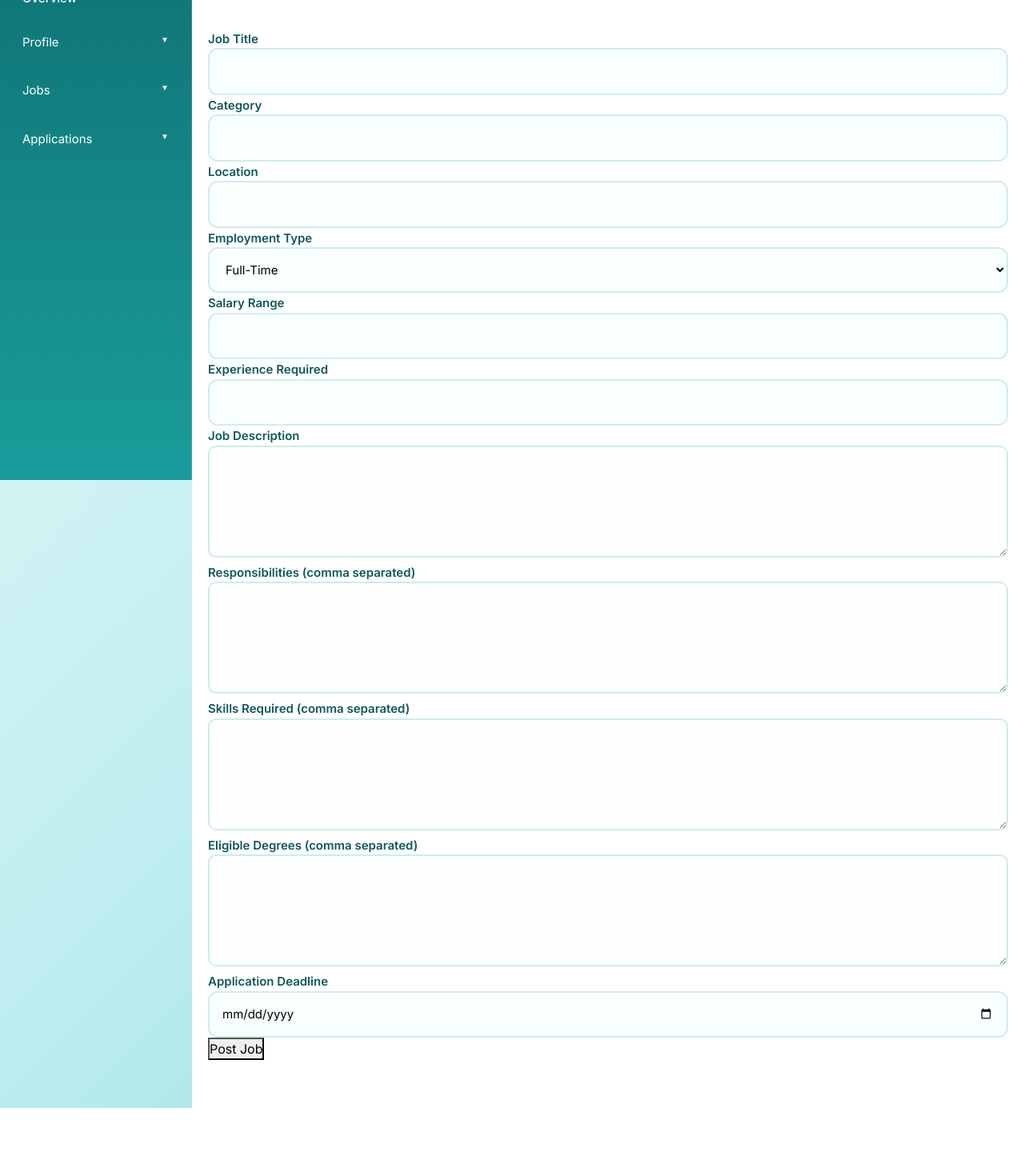
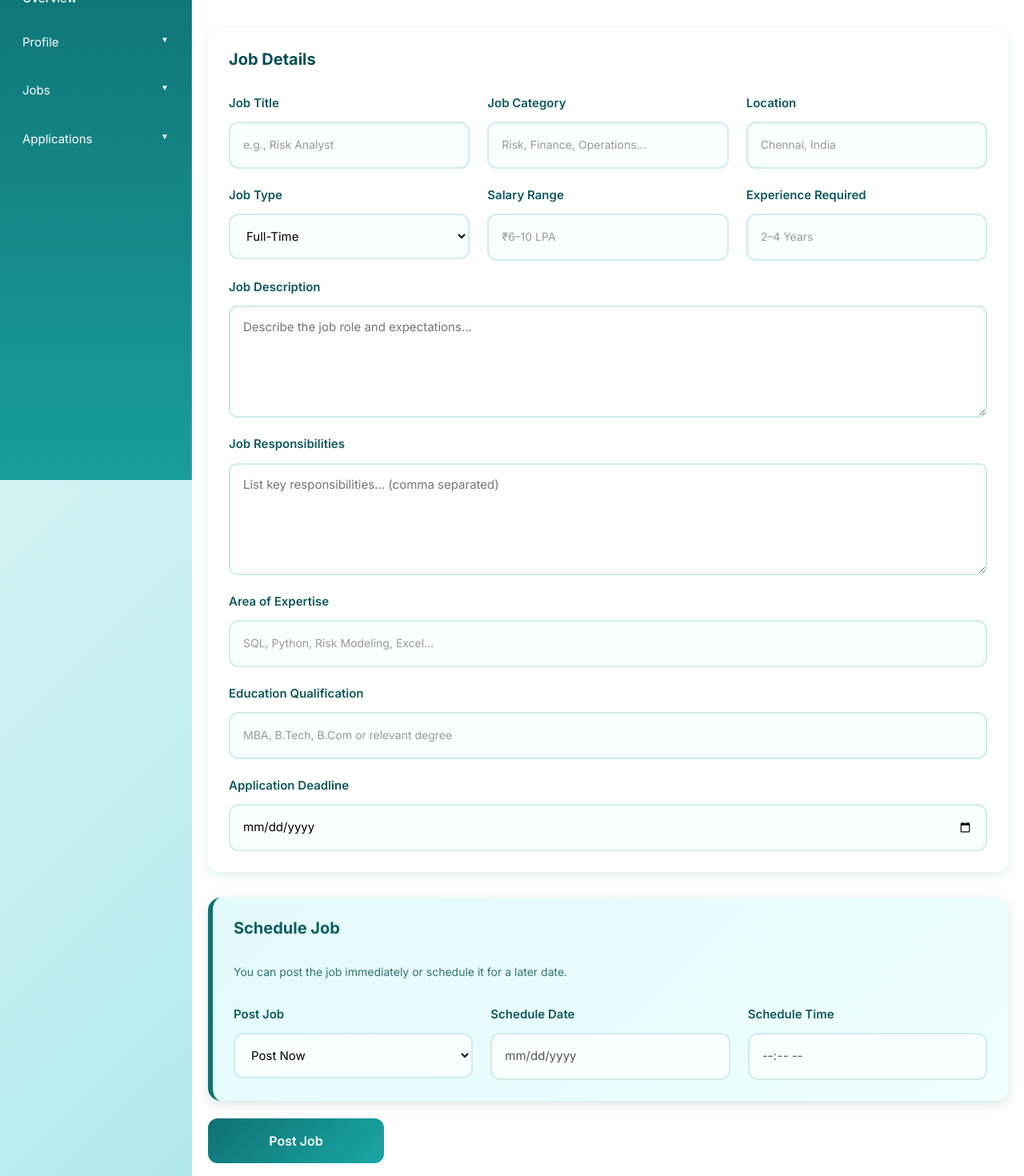
Before and after one commit to geethanjalitconnects/tconnects-frontend, a React (Vite) app: page /recruiter-dashboard/jobs/post-job in a window 1280 px wide. Shown: the part 200-1670 px from the top of the page at 80% size. Before the commit the page ends 1585 px from the top, so only its background shows below. Built offline with nearby package versions, Linux system fonts and the light colour scheme; no server answers.

Commit message:
Fix:update src/pages/recruiter-dashboard/jobs/PostJob.jsx

```diff
--- a/src/pages/recruiter-dashboard/jobs/PostJob.jsx
+++ b/src/pages/recruiter-dashboard/jobs/PostJob.jsx
@@ -1,72 +1,74 @@
 import React, { useState } from "react";
-import axios from "../../utils/axiosInstance";
+import api from "../../../config/api";
+import "../RecruiterDashboard.css";
 
 export default function PostJob() {
+  const [saving, setSaving] = useState(false);
+
   const [form, setForm] = useState({
     title: "",
     category: "",
     location: "",
-    job_type: "full_time", // FIXED: backend expects this ID
+    job_type: "full_time",   // FIXED: backend expects ID
     salary: "",
     experience: "",
     description: "",
     responsibilities: "",
     skills: "",
     education: "",
+    post_type: "Post Now",
+    schedule_date: "",
+    schedule_time: "",
     deadline: "",
   });
 
-  const [loading, setLoading] = useState(false);
+  const handleChange = (e) =>
+    setForm({ ...form, [e.target.name]: e.target.value });
 
-  const handleChange = (e) => {
-    setForm({ ...form, [e.target.name]: e.target.value });
-  };
-
-  const handleSubmit = async (e) => {
-    e.preventDefault();
-    setLoading(true);
+  const handleSubmit = async () => {
+    setSaving(true);
 
     try {
+      // ⭐ Correct payload (unchanged UI, backend-compatible)
       const payload = {
         title: form.title,
         category: form.category,
         location: form.location,
 
-        // ⭐ BACKEND EXPECTS THESE EXACT FIELDS
-        employment_type: form.job_type,
+        employment_type: form.job_type,          // FIXED
         salary_range: form.salary,
         experience_range: form.experience,
 
         full_description: form.description,
 
-        // ⭐ Convert comma texts → lists
         responsibilities: form.responsibilities
           .split(",")
-          .map((p) => p.trim())
-          .filter((p) => p !== ""),
+          .map((s) => s.trim())
+          .filter((s) => s),
 
         skills: form.skills
           .split(",")
-          .map((p) => p.trim())
-          .filter((p) => p !== ""),
+          .map((s) => s.trim())
+          .filter((s) => s),
 
         eligible_degrees: form.education
           .split(",")
-          .map((p) => p.trim())
-          .filter((p) => p !== ""),
+          .map((s) => s.trim())
+          .filter((s) => s),
 
         application_deadline: form.deadline || null,
       };
 
-      await axios.post("/api/jobs/create/", payload);
+      await api.post("/api/jobs/create/", payload);
 
       alert("Job posted successfully!");
       window.location.href = "/recruiter-dashboard/jobs/manage-jobs";
-    } catch (error) {
-      console.error("Job posting failed:", error);
+
+    } catch (err) {
+      console.error("Job posting failed:", err);
       alert("Something went wrong. Please try again.");
     } finally {
-      setLoading(false);
+      setSaving(false);
     }
   };
 
@@ -75,46 +77,59 @@ export default function PostJob() {
       <h2 className="rd-page-title">Post a Job</h2>
       <p className="rd-page-subtitle">Fill all details to publish a new job opening.</p>
 
-      <form className="rd-postjob-form" onSubmit={handleSubmit}>
+      {/* ======================================================
+                       JOB DETAILS CARD
+      ====================================================== */}
+      <div className="rd-profile-card">
+        <h3 className="rd-card-title">Job Details</h3>
 
+        <div className="rd-grid">
+
+          <div className="rd-form-group">
             <label className="rd-label">Job Title</label>
             <input
               type="text"
+              className="rd-input"
               name="title"
-          className="rd-input"
               value={form.title}
               onChange={handleChange}
-          required
+              placeholder="e.g., Risk Analyst"
             />
+          </div>
 
-        <label className="rd-label">Category</label>
+          <div className="rd-form-group">
+            <label className="rd-label">Job Category</label>
             <input
               type="text"
+              className="rd-input"
               name="category"
-          className="rd-input"
               value={form.category}
               onChange={handleChange}
-          required
+              placeholder="Risk, Finance, Operations..."
             />
+          </div>
 
+          <div className="rd-form-group">
             <label className="rd-label">Location</label>
             <input
               type="text"
+              className="rd-input"
               name="location"
-          className="rd-input"
               value={form.location}
               onChange={handleChange}
-          required
+              placeholder="Chennai, India"
             />
+          </div>
 
-        <label className="rd-label">Employment Type</label>
-        {/* ⭐ UI stays the same but backend receives correct IDs */}
+          <div className="rd-form-group">
+            <label className="rd-label">Job Type</label>
+
+            {/* ⭐ FIXED ONLY VALUES, UI remains SAME */}
             <select
+              className="rd-input"
               name="job_type"
-          className="rd-input"
               value={form.job_type}
               onChange={handleChange}
-          required
             >
               <option value="full_time">Full-Time</option>
               <option value="part_time">Part-Time</option>
@@ -122,71 +137,145 @@ export default function PostJob() {
               <option value="remote">Remote</option>
               <option value="hybrid">Hybrid</option>
             </select>
+          </div>
 
+          <div className="rd-form-group">
             <label className="rd-label">Salary Range</label>
             <input
               type="text"
+              className="rd-input"
               name="salary"
-          className="rd-input"
               value={form.salary}
               onChange={handleChange}
+              placeholder="₹6–10 LPA"
             />
+          </div>
 
+          <div className="rd-form-group">
             <label className="rd-label">Experience Required</label>
             <input
               type="text"
+              className="rd-input"
               name="experience"
-          className="rd-input"
               value={form.experience}
               onChange={handleChange}
+              placeholder="2–4 Years"
             />
+          </div>
 
+          <div className="rd-form-group rd-full">
             <label className="rd-label">Job Description</label>
             <textarea
+              className="rd-textarea"
               name="description"
-          className="rd-textarea"
               value={form.description}
               onChange={handleChange}
-          required
-        />
+              placeholder="Describe the job role and expectations..."
+            ></textarea>
+          </div>
 
-        <label className="rd-label">Responsibilities (comma separated)</label>
+          <div className="rd-form-group rd-full">
+            <label className="rd-label">Job Responsibilities</label>
             <textarea
+              className="rd-textarea"
               name="responsibilities"
-          className="rd-textarea"
               value={form.responsibilities}
               onChange={handleChange}
-        />
+              placeholder="List key responsibilities... (comma separated)"
+            ></textarea>
+          </div>
 
-        <label className="rd-label">Skills Required (comma separated)</label>
-        <textarea
+          <div className="rd-form-group rd-full">
+            <label className="rd-label">Area of Expertise</label>
+            <input
+              type="text"
+              className="rd-input"
               name="skills"
-          className="rd-textarea"
               value={form.skills}
               onChange={handleChange}
+              placeholder="SQL, Python, Risk Modeling, Excel…"
             />
+          </div>
 
-        <label className="rd-label">Eligible Degrees (comma separated)</label>
-        <textarea
+          <div className="rd-form-group rd-full">
+            <label className="rd-label">Education Qualification</label>
+            <input
+              type="text"
+              className="rd-input"
               name="education"
-          className="rd-textarea"
               value={form.education}
               onChange={handleChange}
+              placeholder="MBA, B.Tech, B.Com or relevant degree"
             />
+          </div>
 
+          <div className="rd-form-group rd-full">
             <label className="rd-label">Application Deadline</label>
             <input
               type="date"
+              className="rd-input"
               name="deadline"
-          className="rd-input"
               value={form.deadline}
               onChange={handleChange}
             />
+          </div>
+        </div>
+      </div>
 
-        <button className="rd-submit-btn" disabled={loading}>
-          {loading ? "Posting..." : "Post Job"}
+      {/* ======================================================
+                      SCHEDULE SECTION (UI SAME)
+      ====================================================== */}
+      <div className="rd-schedule-card">
+        <h3 className="rd-card-title">Schedule Job</h3>
+        <p className="rd-schedule-info">
+          You can post the job immediately or schedule it for a later date.
+        </p>
+
+        <div className="rd-grid">
+
+          <div className="rd-form-group">
+            <label className="rd-label">Post Job</label>
+            <select
+              className="rd-input"
+              name="post_type"
+              value={form.post_type}
+              onChange={handleChange}
+            >
+              <option>Post Now</option>
+              <option>Schedule for later</option>
+            </select>
+          </div>
+
+          <div className="rd-form-group">
+            <label className="rd-label">Schedule Date</label>
+            <input
+              type="date"
+              className="rd-input"
+              name="schedule_date"
+              value={form.schedule_date}
+              onChange={handleChange}
+              disabled={form.post_type === "Post Now"}
+            />
+          </div>
+
+          <div className="rd-form-group">
+            <label className="rd-label">Schedule Time</label>
+            <input
+              type="time"
+              className="rd-input"
+              name="schedule_time"
+              value={form.schedule_time}
+              onChange={handleChange}
+              disabled={form.post_type === "Post Now"}
+            />
+          </div>
+
+        </div>
+      </div>
+
+      <button className="rd-save-btn" disabled={saving} onClick={handleSubmit}>
+        {saving ? "Posting..." : "Post Job"}
       </button>
-      </form>
     </div>
   );
 }
```
Lines whose indentation alone changed are shown as unchanged.
